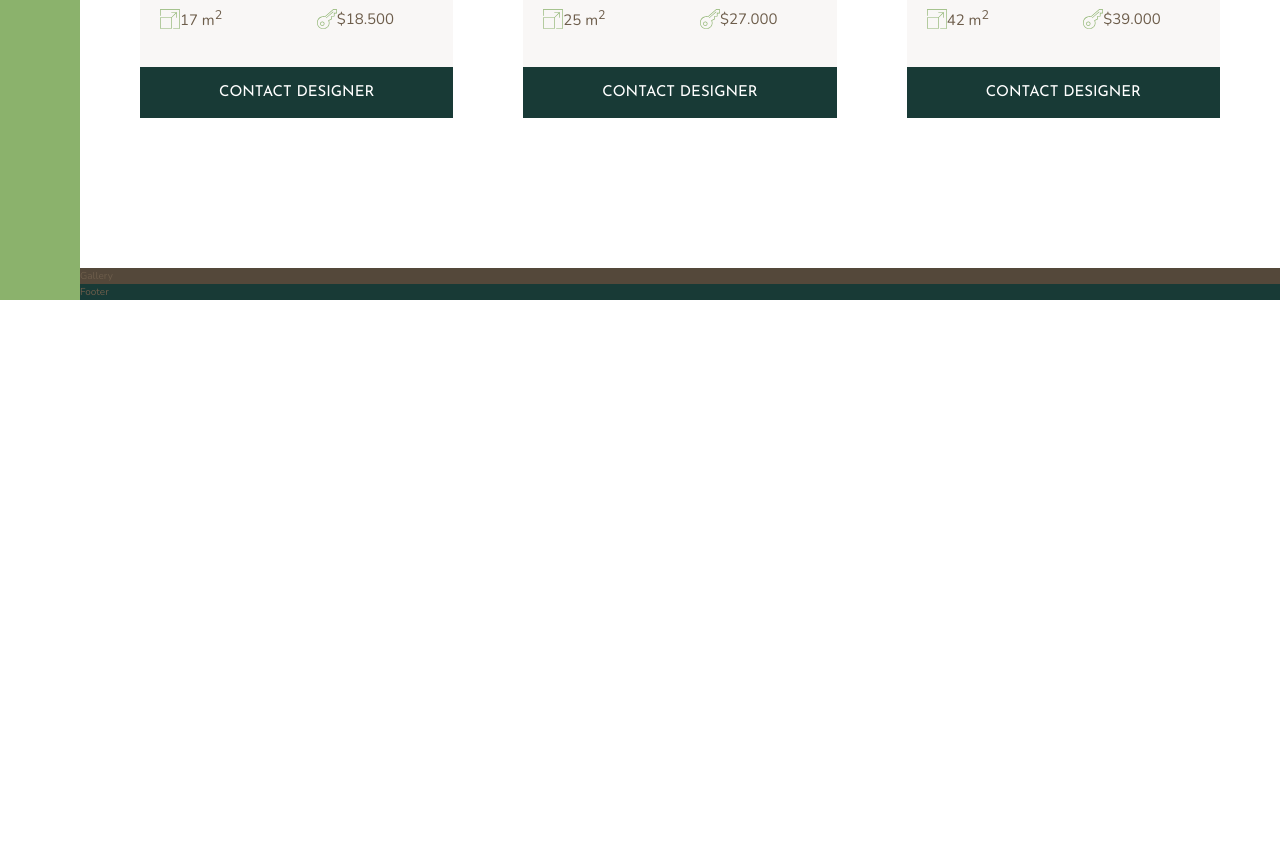
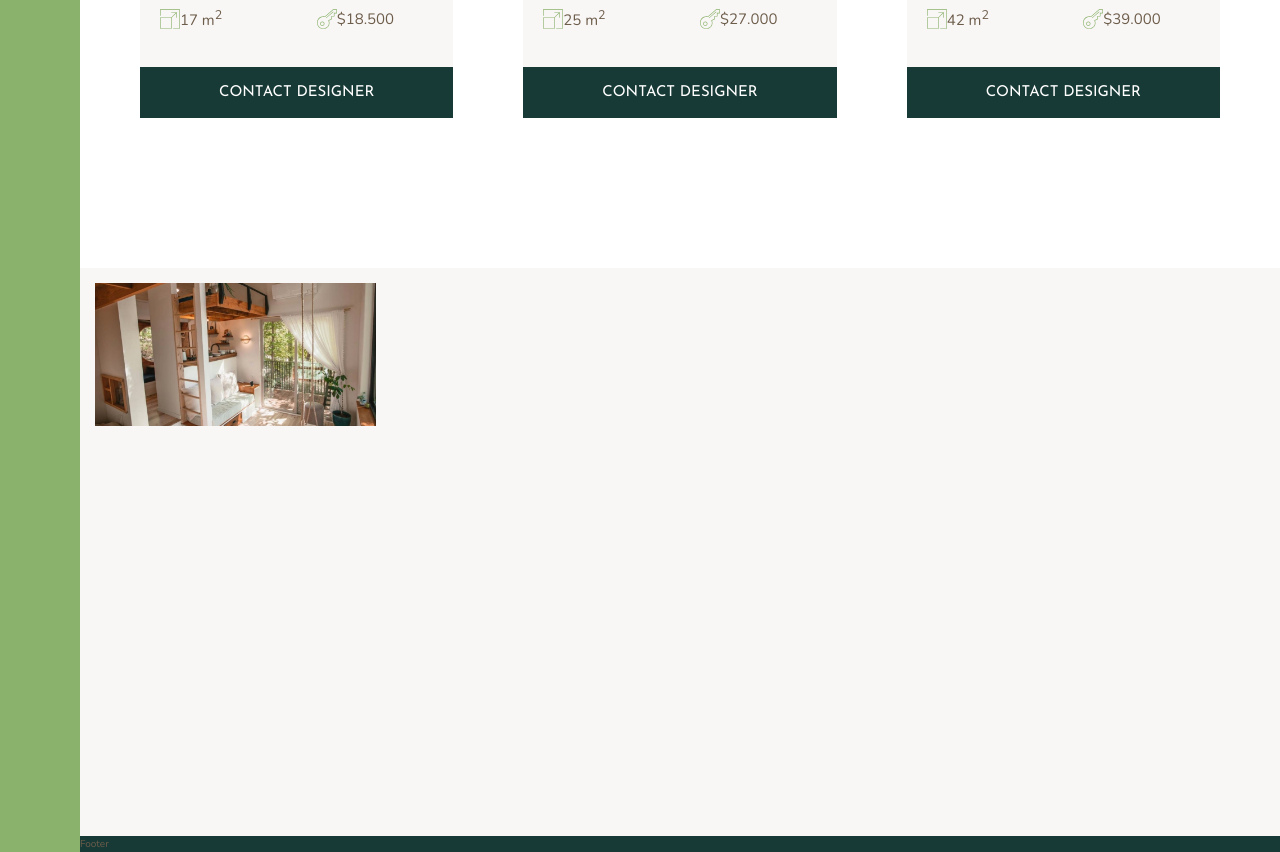
Before and after one commit to MareikeHeuer/1-home-css-grids, a website: page index.html in a window 1280 px wide. Shown: the part 2804-3656 px from the top of the page. Before the commit the page ends 3104 px from the top, so only its background shows below. Drawn offline with nearby package versions, Linux system fonts and the light colour scheme.

Commit message:
build grid layout for gallery-section

```diff
--- a/index.html
+++ b/index.html
@@ -317,7 +317,13 @@
 
     </div>
 
-    <section class="gallery">Gallery</section>
+    <section class="gallery">
+
+      <figure class="gallery__item gallery__item--1">
+        <img src="img/gal-1.jpeg" alt="Gallery image 1" class="gallery__img">
+      </figure>
+
+    </section>
 
     <footer class="footer">Footer</footer>
   </body>
--- a/sass/_gallery.scss
+++ b/sass/_gallery.scss
@@ -1,4 +1,27 @@
 .gallery {
-  background-color: $color-grey-dark-1;
+  background-color: $color-grey-light-1;
   grid-column: full-start / full-end;
+
+  display: grid;
+  grid-template-columns: repeat(8, 1fr);
+  grid-template-rows: repeat(
+    7,
+    5vw
+  ); // when resizing, height of imgs stay the same size
+  grid-gap: 1.5rem;
+  padding: 1.5rem; // makes it look like theres a gutter around the imgs as well
+
+  &__item {
+    &--1 {
+      grid-row: 1 / span 2;
+      grid-column: 1 / span 2;
+    }
+  }
+
+  &__img {
+    object-fit: cover; // only works with both width and height
+    width: 100%;
+    height: 100%;
+    display: block;
+  }
 }
```
Also changed, not shown: css/style.css.
